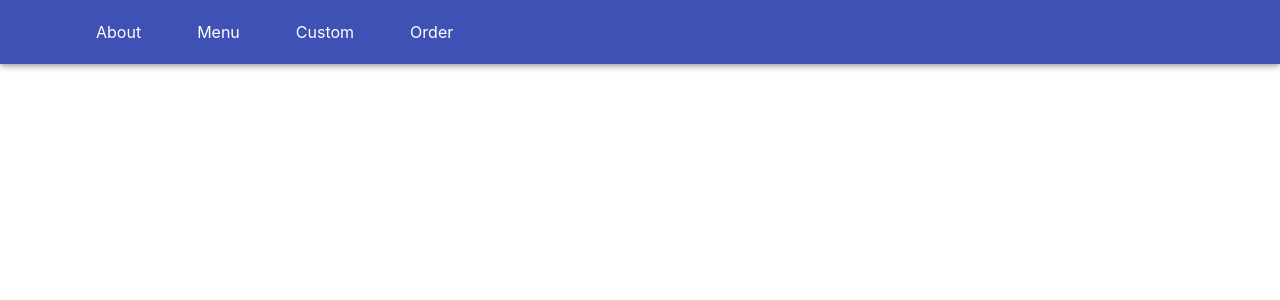
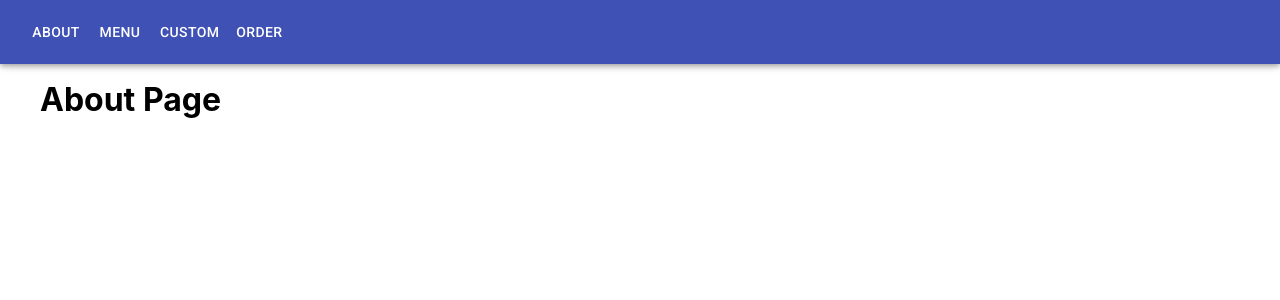
Before and after one commit to gichero/ella-bakes, a React (Create React App) app in the folder client/: page / in a window 1280 px wide. Shown: the top 300 px of the page. Built offline with nearby package versions, Linux system fonts and the light colour scheme.

Commit message:
navbar links and styling added

```diff
--- a/client/src/App.css
+++ b/client/src/App.css
@@ -1,38 +1,14 @@
-.App {
-  text-align: center;
+html,
+body {
+  margin: 0;
+  font-family: -apple-system, BlinkMacSystemFont, 'Segoe UI', 'Roboto', 'Oxygen',
+    'Ubuntu', 'Cantarell', 'Fira Sans', 'Droid Sans', 'Helvetica Neue',
+    sans-serif;
+  -webkit-font-smoothing: antialiased;
+  -moz-osx-font-smoothing: grayscale;
 }
 
-.App-logo {
-  height: 40vmin;
-  pointer-events: none;
+.container {
+  margin: 80px auto 0 auto;
+  max-width: 1200px;
 }
-
-@media (prefers-reduced-motion: no-preference) {
-  .App-logo {
-    animation: App-logo-spin infinite 20s linear;
-  }
-}
-
-.App-header {
-  background-color: #282c34;
-  min-height: 100vh;
-  display: flex;
-  flex-direction: column;
-  align-items: center;
-  justify-content: center;
-  font-size: calc(10px + 2vmin);
-  color: white;
-}
-
-.App-link {
-  color: #61dafb;
-}
-
-@keyframes App-logo-spin {
-  from {
-    transform: rotate(0deg);
-  }
-  to {
-    transform: rotate(360deg);
-  }
-}
--- a/client/src/App.js
+++ b/client/src/App.js
@@ -13,12 +13,14 @@ function App() {
   return (
     <div>
       <Navbar/>
-    <Switch>
+      <div className="container">
+      <Switch>
       {<Route path="/menu" component={Menu}/>}
       {<Route path="/custom" component={Custom}/>}
       {<Route path="/order" component={Order}/>}
       {<Route path="/" exact component={About}/>}
     </Switch>
+      </div>
     </div>
   );
 }
--- a/client/src/components/Navbar/Navbar.js
+++ b/client/src/components/Navbar/Navbar.js
@@ -1,39 +1,18 @@
 import React from 'react';
+import Link from 'react-router-dom/Link';
 import AppBar from '@material-ui/core/AppBar';
 import Toolbar from '@material-ui/core/Toolbar';
-import List from '@material-ui/core/List';
-import ListItem from '@material-ui/core/ListItem';
-import ListItemText from '@material-ui/core/ListItemText';
-import TypoGraphy from '@material-ui/core/Typography';
+import Button from '@material-ui/core/Button';
+
 
 export default function Navbar() {
     return (
         <AppBar>
             <Toolbar>
-            <List component="nav">
-            <ListItem component="div">
-                <ListItemText inset>
-                    <TypoGraphy color="inherit" variant="title">
-                        About
-                    </TypoGraphy>
-                </ListItemText>
-                <ListItemText inset>
-                    <TypoGraphy color="inherit" variant="title">
-                        Menu
-                    </TypoGraphy>
-                </ListItemText>
-                <ListItemText inset>
-                    <TypoGraphy color="inherit" variant="title">
-                        Custom
-                    </TypoGraphy>
-                </ListItemText>
-                <ListItemText inset>
-                    <TypoGraphy color="inherit" variant="title">
-                        Order
-                    </TypoGraphy>
-                </ListItemText>
-            </ListItem >
-            </List>
+            <Button color="inherit" component={Link} to="/">About</Button>
+            <Button color="inherit" component={Link} to="/menu">Menu</Button>
+            <Button color="inherit" component={Link} to="/custom">Custom</Button>
+            <Button color="inherit" component={Link} to="/order">Order</Button>
             </Toolbar>
         </AppBar>
     )
--- a/client/src/index.css
+++ /dev/null
@@ -1,13 +0,0 @@
-body {
-  margin: 0;
-  font-family: -apple-system, BlinkMacSystemFont, 'Segoe UI', 'Roboto', 'Oxygen',
-    'Ubuntu', 'Cantarell', 'Fira Sans', 'Droid Sans', 'Helvetica Neue',
-    sans-serif;
-  -webkit-font-smoothing: antialiased;
-  -moz-osx-font-smoothing: grayscale;
-}
-
-code {
-  font-family: source-code-pro, Menlo, Monaco, Consolas, 'Courier New',
-    monospace;
-}
--- a/client/src/index.js
+++ b/client/src/index.js
@@ -1,7 +1,7 @@
 import React from 'react';
 import ReactDOM from 'react-dom';
 import {BrowserRouter as Router} from 'react-router-dom';
-import './index.css';
+
 import App from './App';
 import * as serviceWorker from './serviceWorker';
 
```
